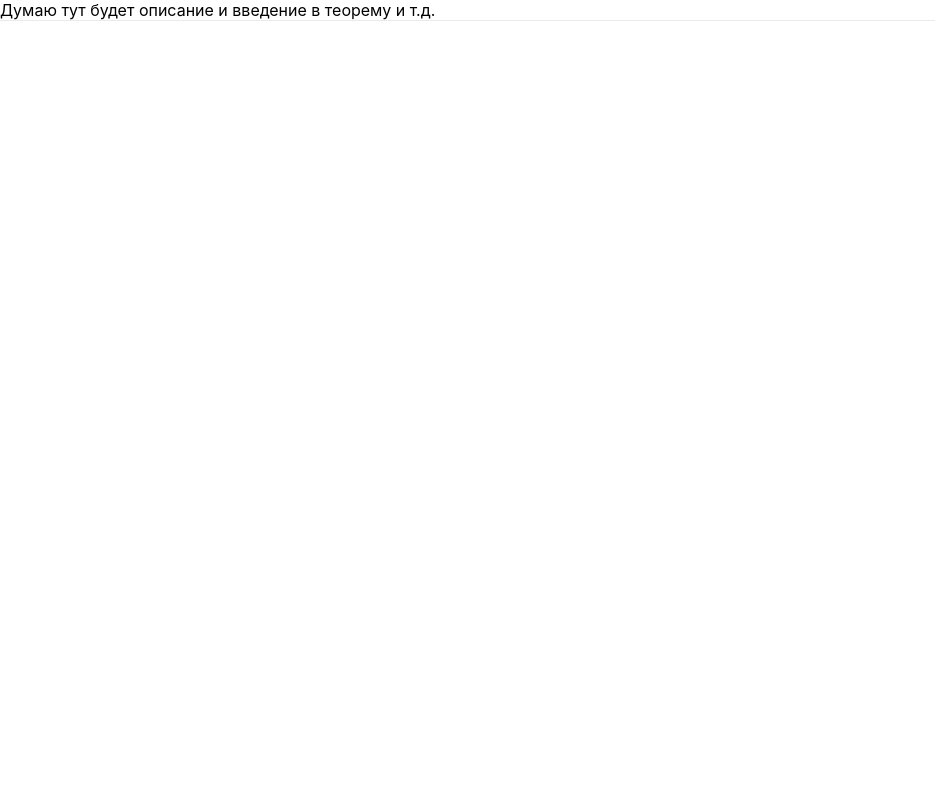
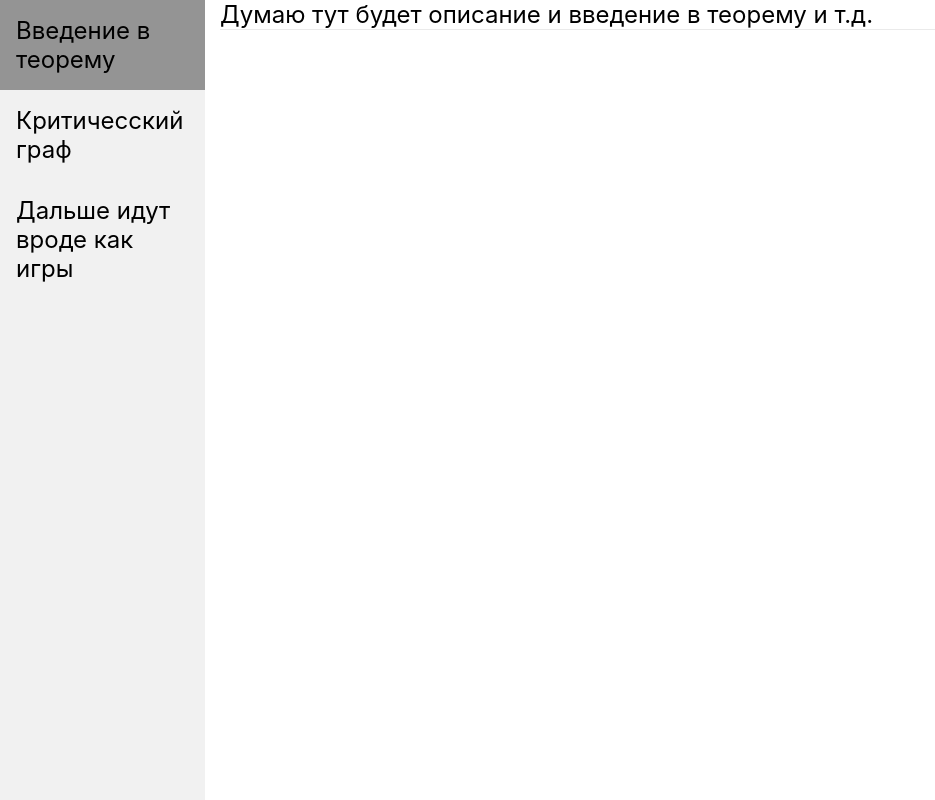
Before and after one commit to techi9/ramsay, a Next.js app: page / in a window 1280 px wide. Shown: the whole page, without its empty margins (0-935 px from the left). Built offline with nearby package versions, Linux system fonts and the light colour scheme.

Commit message:
added sidebar

```diff
--- a/pages/_app.js
+++ b/pages/_app.js
@@ -1,7 +1,27 @@
 import '../styles/globals.css'
+import Link from "next/link";
+import sidebar from "../styles/sidebar.module.css"
 
 function MyApp({ Component, pageProps }) {
-  return <Component {...pageProps} />
+  return (
+      <div>
+
+        <div className={sidebar.sidebar}>
+          <Link href={"/"}>
+            <a >Введение в теорему</a>
+          </Link>
+          <Link href={"/"}>
+            <a >Критичесский граф</a>
+          </Link>
+          <Link href={"/"}>
+            <a >Дальше идут вроде как игры</a>
+          </Link>
+
+
+        </div>
+        <Component {...pageProps} />
+      </div>
+  )
 }
 
 export default MyApp
--- a/styles/globals.css
+++ b/styles/globals.css
@@ -2,8 +2,10 @@ html,
 body {
   padding: 0;
   margin: 0;
+  margin-left: 9%;
   font-family: -apple-system, BlinkMacSystemFont, Segoe UI, Roboto, Oxygen,
     Ubuntu, Cantarell, Fira Sans, Droid Sans, Helvetica Neue, sans-serif;
+  font-size: 24px;
 }
 
 a {
--- /dev/null
+++ b/styles/sidebar.module.css
@@ -0,0 +1,43 @@
+.sidebar {
+    margin: 0;
+    padding: 0;
+    width: 16%;
+    left: 0;
+    background-color: #f1f1f1;
+    position: fixed;
+    height: 100%;
+    overflow: auto;
+}
+
+.sidebar:hover{
+    width: 16%;
+}
+
+/* Сайдбар ссылки */
+.sidebar a {
+    display: block;
+    color: black;
+    padding: 16px;
+    text-decoration: none;
+    transition: background-color 250ms;
+}
+
+/* Активная/текущая ссылка */
+.sidebar a.active {
+    background-color: #4CAF50;
+    color: white;
+}
+
+/* Ссылки при наведении мыши */
+.sidebar a:hover:not(.active) {
+    background-color: #949494;
+    color: #000000;
+    transition: color 500ms;
+}
+
+/* Содержание страницы. Значение свойства margin-left должно соответствовать значению свойства width боковой панели */
+/*div.content {*/
+/*    margin-left: 200px;*/
+/*    padding: 1px 16px;*/
+/*    height: 1000px;*/
+/*}*/
```
